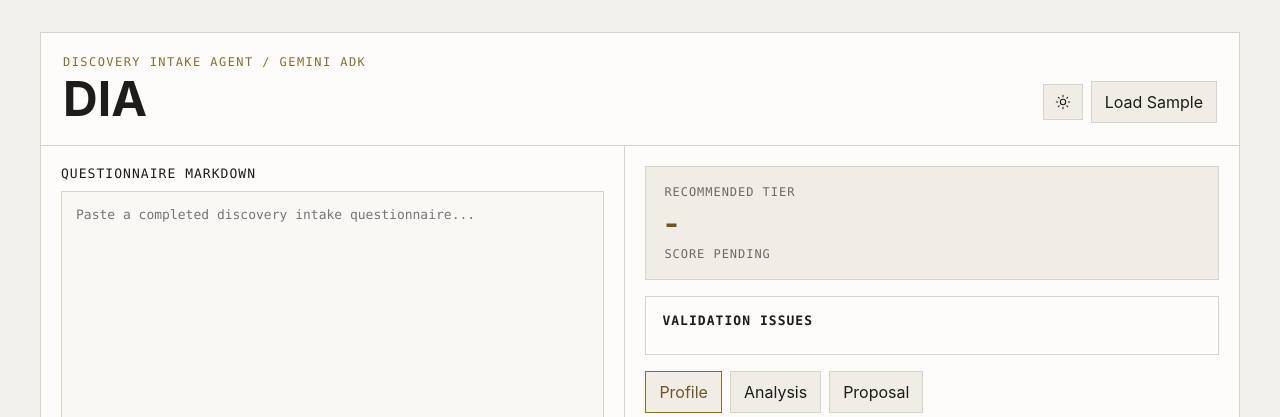
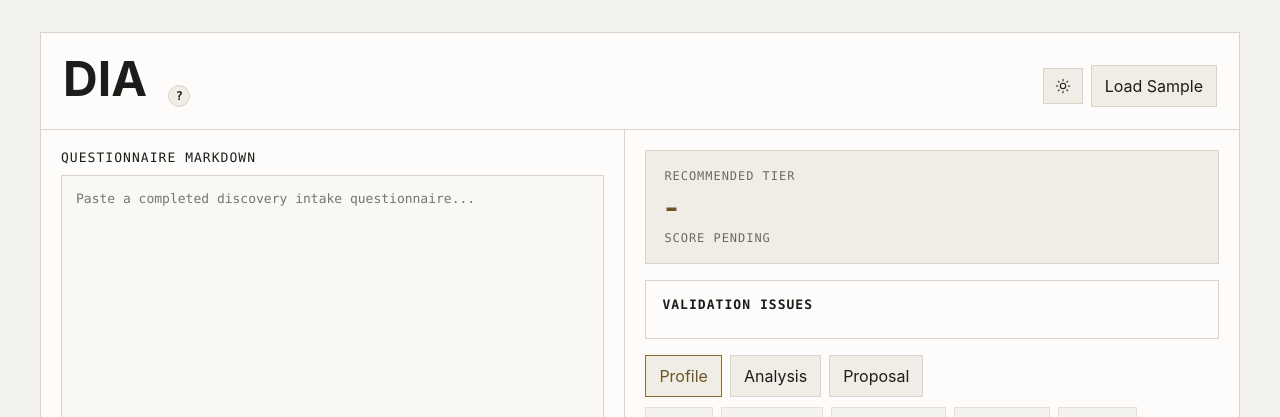
Before and after one commit to mdvnavy/Dia, a Python web app: template templates/index.html in a window 1280 px wide. Shown: the top 417 px of the page. Run offline with Jinja, Linux system fonts and the light colour scheme; the template is opened without the code that fills it, so the values that code supplies are empty.

Commit message:
Replace hourglass busy state with spinner; move subtitle to tooltip
Busy buttons (Run Intake, Send to Gemini) now show an inline animated
ring with cursor: progress so they read as working rather than broken;
plain disabled buttons get cursor: not-allowed. The header kicker line
moves out of the layout into a tooltip: hovering the DIA title (native
title) or hovering/focusing/tapping the ? affordance reveals the full
name, with a visually-hidden copy in the h1 for screen readers.

Co-Authored-By: Claude Fable 5 <noreply@anthropic.com>

```diff
--- a/static/style.css
+++ b/static/style.css
@@ -99,8 +99,35 @@ button:hover, button.active {
 }
 
 button:disabled {
-  cursor: wait;
+  cursor: not-allowed;
   opacity: .65;
+}
+
+/* Busy = working, not broken: spinner ring instead of a dead hourglass. */
+button.busy {
+  cursor: progress;
+}
+
+button.busy::after {
+  content: "";
+  display: inline-block;
+  width: 11px;
+  height: 11px;
+  margin-left: 8px;
+  vertical-align: -1px;
+  border: 2px solid currentColor;
+  border-right-color: transparent;
+  border-radius: 50%;
+}
+
+@media (prefers-reduced-motion: no-preference) {
+  button.busy::after {
+    animation: dia-spin .7s linear infinite;
+  }
+}
+
+@keyframes dia-spin {
+  to { transform: rotate(360deg); }
 }
 
 .shell {
@@ -123,13 +150,45 @@ button:disabled {
   padding: 22px;
 }
 
-.kicker {
-  margin: 0 0 6px;
-  color: var(--accent);
+.app-tip {
+  position: relative;
+  display: inline-block;
+  margin-left: 10px;
+  vertical-align: middle;
+}
+
+.info-tip {
+  width: 22px;
+  height: 22px;
+  padding: 0;
+  border-radius: 50%;
   font-family: var(--mono);
   font-size: 12px;
-  letter-spacing: .12em;
-  text-transform: uppercase;
+  line-height: 1;
+}
+
+.tip-bubble {
+  position: absolute;
+  top: calc(100% + 8px);
+  left: 0;
+  z-index: 20;
+  white-space: nowrap;
+  border: 1px solid var(--accent);
+  background: var(--raised);
+  color: var(--text);
+  font-family: var(--mono);
+  font-size: 12px;
+  letter-spacing: .06em;
+  padding: 8px 10px;
+  opacity: 0;
+  visibility: hidden;
+}
+
+.app-tip:hover .tip-bubble,
+.app-tip:focus-within .tip-bubble,
+.app-tip.open .tip-bubble {
+  opacity: 1;
+  visibility: visible;
 }
 
 h1 {
--- a/templates/index.html
+++ b/templates/index.html
@@ -25,8 +25,12 @@
     <section class="workspace">
       <header class="topbar">
         <div>
-          <p class="kicker">Discovery Intake Agent / Gemini ADK</p>
-          <h1>DIA</h1>
+          <h1 title="Discovery Intake Agent / Gemini ADK">DIA<span class="visually-hidden"> - Discovery Intake Agent / Gemini ADK</span>
+            <span class="app-tip">
+              <button id="appInfo" class="info-tip" type="button" aria-expanded="false" aria-label="Show full app name">?</button>
+              <span id="appTipText" class="tip-bubble" role="tooltip">Discovery Intake Agent / Gemini ADK</span>
+            </span>
+          </h1>
         </div>
         <div class="topbar-actions">
           <button id="themeToggle" class="icon-button" type="button" aria-pressed="false" aria-label="Switch to light mode">
```
